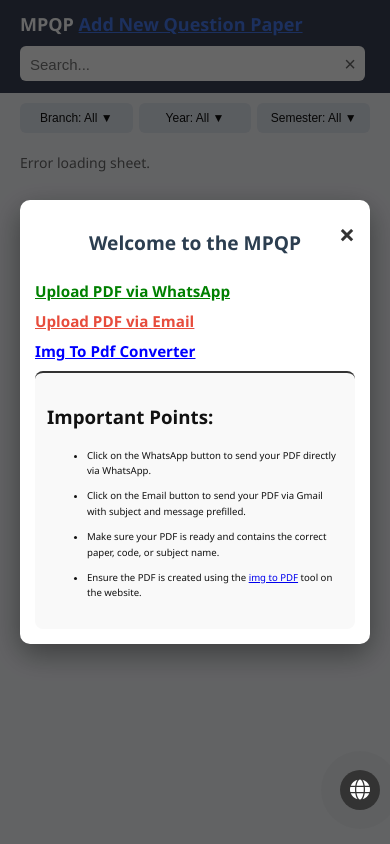
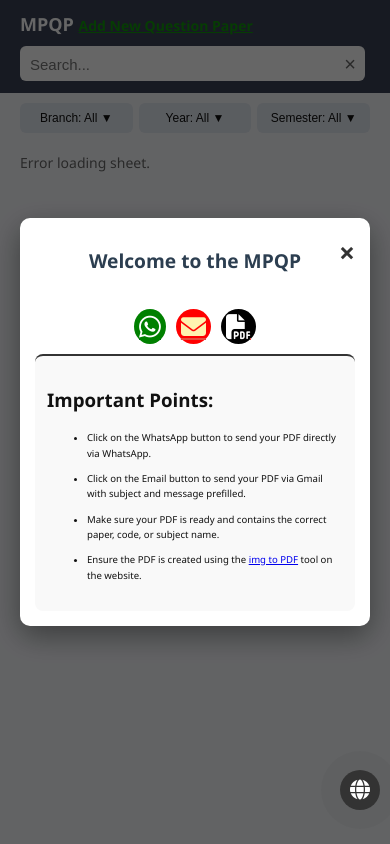
Before and after one commit to Code-with-N-A/MPQP, a plain HTML site: page index.html in a window 390 px wide. Drawn offline with Linux system fonts and the light colour scheme; no server answers.

Commit message:
index and img pdf file update

```diff
--- a/index.html
+++ b/index.html
@@ -140,12 +140,13 @@
     }
 
     th {
-      background: #bec4c7;
+      background: #6b92ed;
+      color: #f6f8fb;
       /* No sticky position now */
     }
 
     a.pdf-link {
-      color: blue;
+      color: rgb(255, 106, 0);
       text-decoration: underline;
     }
 
@@ -363,15 +364,15 @@
       <div class="imp">
         <a href="https://wa.me/919303546247?text=Hi%2C%20please%20create%20PDF%20from%20my%20image%20on%20https%3A%2F%2Fmpqp.netlify.app%2Fimg_to_pdf.html%20and%20send%20it%20with%20paper%2C%20code%20or%20subject%20name."
           target="_blank" class="whatsapp">
-          <p class="clickable-text" style="color: green;">Upload PDF via WhatsApp</p>
+          <p class="clickable-text" style="color: green;"> <span style="background-color: green; color: #ffffff; padding: 5px; border-radius: 50%; font-size: 25px;" class="fab fa-whatsapp"></span></p>
         </a>
 
         <!-- Gmail -->
         <a href="mailto:codewithna73@gmail.com?subject=PDF%20Request&body=Hi,%20please%20create%20PDF%20from%20my%20image%20on%20https://mpqp.netlify.app/img_to_pdf.html%20and%20send%20it%20with%20paper,%20code%20or%20subject%20name."
           target="_blank" class="gmail">
-          <p class="clickable-text">Upload PDF via Email</p>
+          <p class="clickable-text"> <span style="background: red; padding: 5px; border-radius: 50%; color: #fff3b0; font-size: 25px;" class="fas fa-envelope"></span></p>
         </a>
-        <p style="color: blue;" class="clickable-text" onclick="window.open('img_to_pdf.html')">Img To Pdf Converter</p>
+        <a href="img_to_pdf.html"> <p class="clickable-text"><span style="background: rgb(0, 0, 0); padding: 5px; border-radius: 50%; color: #ffffff; font-size: 25px;" class="fas fa-file-pdf"></span></p></a>
       </div>
       <div id="important-points">
         <h3>Important Points:</h3>
@@ -389,7 +390,7 @@
   </div>
 
   <div class="navbar">
-    <p>MPQP <a style="font-size: 18px;color: rgb(71, 120, 236);"
+    <p>MPQP <a style="font-size: 14px;color: rgb(17, 150, 10);"
         href="https://wa.me/919303546247?text=Hi%2C%20please%20create%20PDF%20from%20my%20image%20on%20https%3A%2F%2Fmpqp.netlify.app%2Fimg_to_pdf.html%20and%20send%20it%20with%20paper%2C%20code%20or%20subject%20name."
         target="_blank" class="whatsapp">Add New Question Paper</a></p>
     <div class="search-container">
--- a/popo.css
+++ b/popo.css
@@ -65,6 +65,7 @@
     display: flex;
     gap: 10px;
     flex-wrap: wrap;
+    justify-content: center;
     /* important: allow items to go to next line */
 }
 
@@ -149,7 +150,7 @@
     }
 
     .imp {
-        display: inline;
+        display: flex;
     }
 
     .clickable-text {
```
Also changed, not shown: img_to_pdf.html (+2 -2 lines).
